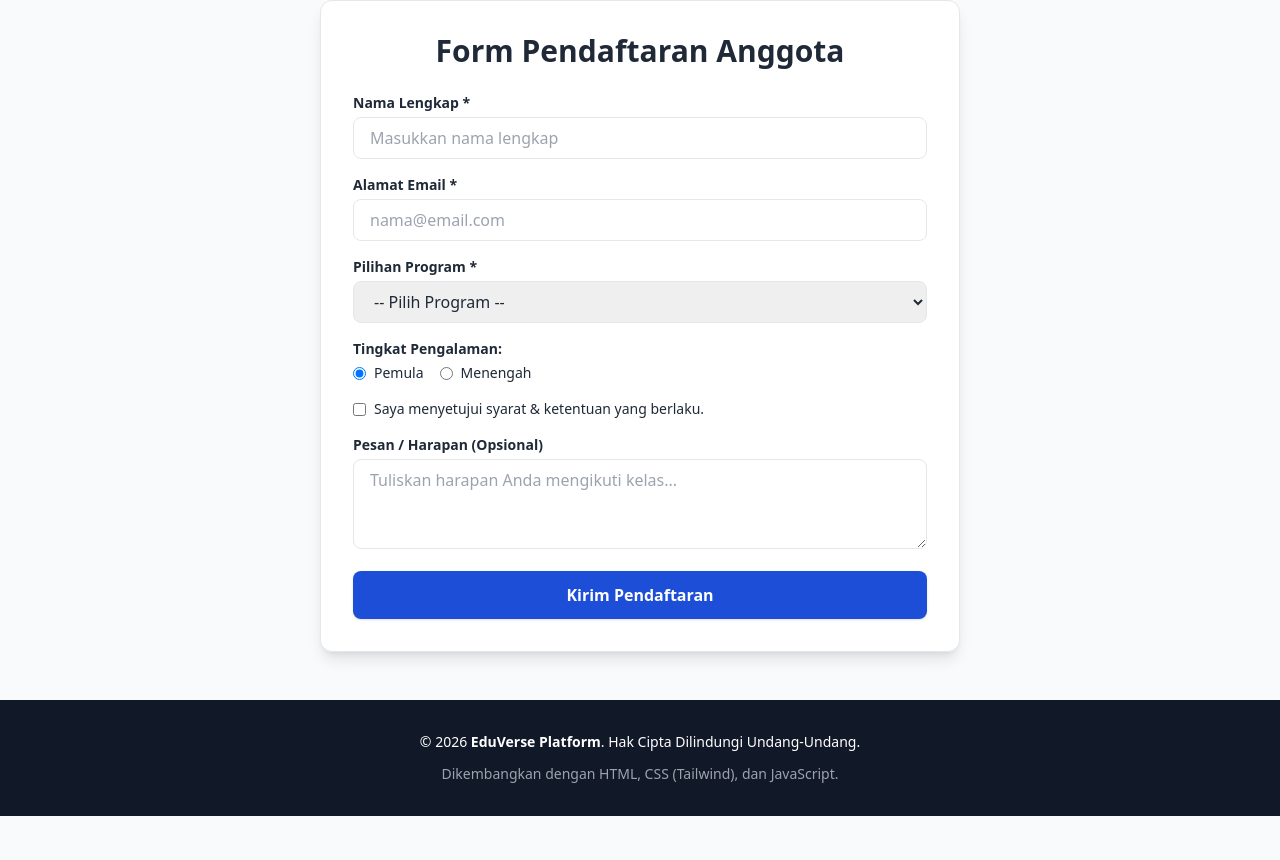
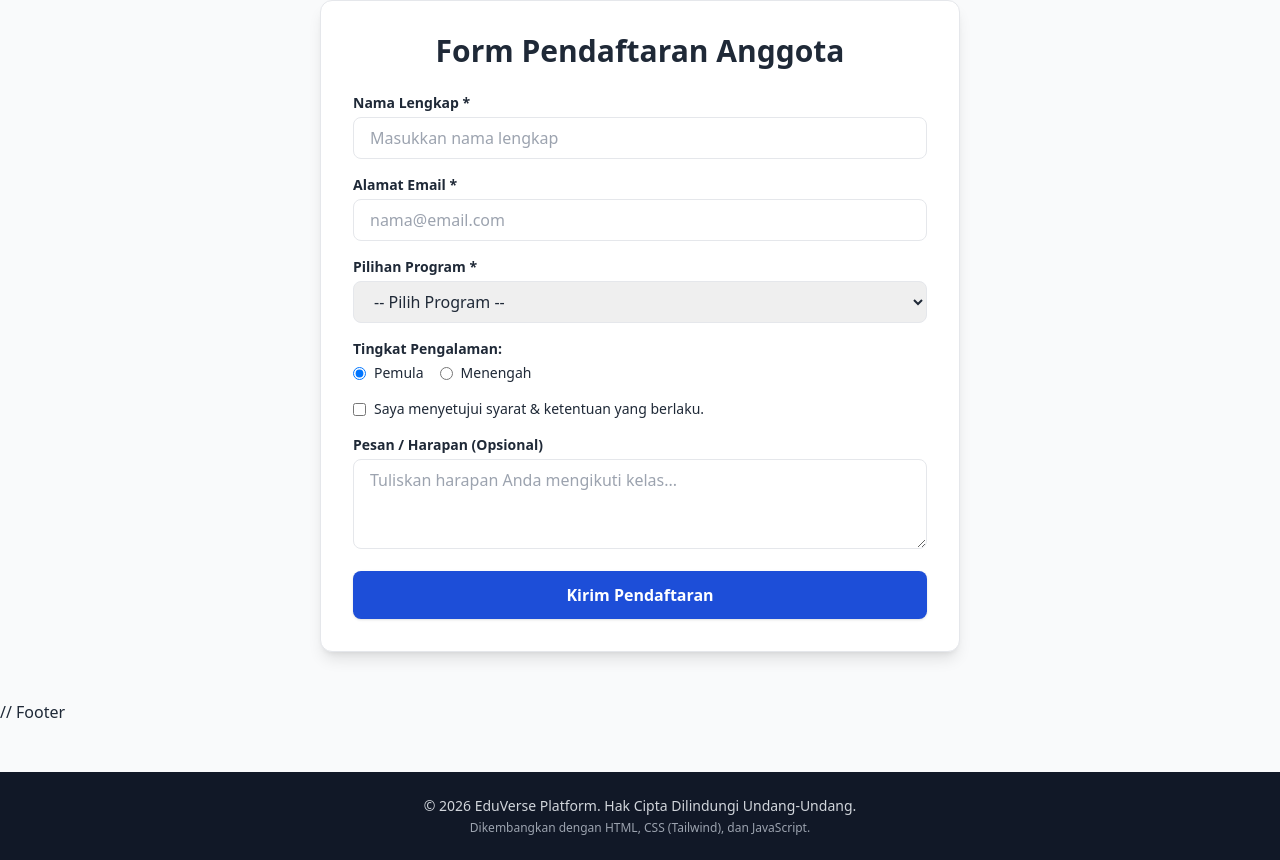
Before and after one commit to rizarif123-dotcom/web-eduverse-UAS-Unsia, a plain HTML site: page index.html in a window 1280 px wide. Shown: the part 2437-3297 px from the top of the page. Before the commit the page ends 3253 px from the top, so only its background shows below. Drawn offline with nearby package versions, Linux system fonts and the light colour scheme; a script that the page names is missing.

Commit message:
Update index.html

```diff
--- a/index.html
+++ b/index.html
@@ -294,16 +294,17 @@
             </div>
         </div>
     </section>
-
-    <!-- 8. FOOTER -->
-    <footer class="bg-gray-900 text-white py-8 text-center text-sm">
-        <div class="container mx-auto px-4 space-y-3">
-            <p>&copy; 2026 <strong>EduVerse Platform</strong>. Hak Cipta Dilindungi Undang-Undang.</p>
-            <p class="text-gray-400">
-                Dikembangkan dengan HTML, CSS (Tailwind), dan JavaScript.
-            </p>
-        </div>
-    </footer>
+// Footer
+<footer class="w-full bg-[#111827] text-white py-6 mt-12">
+  <div class="max-w-6xl mx-auto px-4 text-center">
+    <p class="text-sm text-gray-300 mb-1">
+      © 2026 EduVerse Platform. Hak Cipta Dilindungi Undang-Undang.
+    </p>
+    <p class="text-xs text-gray-400">
+      Dikembangkan dengan HTML, CSS (Tailwind), dan JavaScript.
+    </p>
+  </div>
+</footer>
 
     <!-- 9. JAVASCRIPT LOGIC -->
     <script>
```
